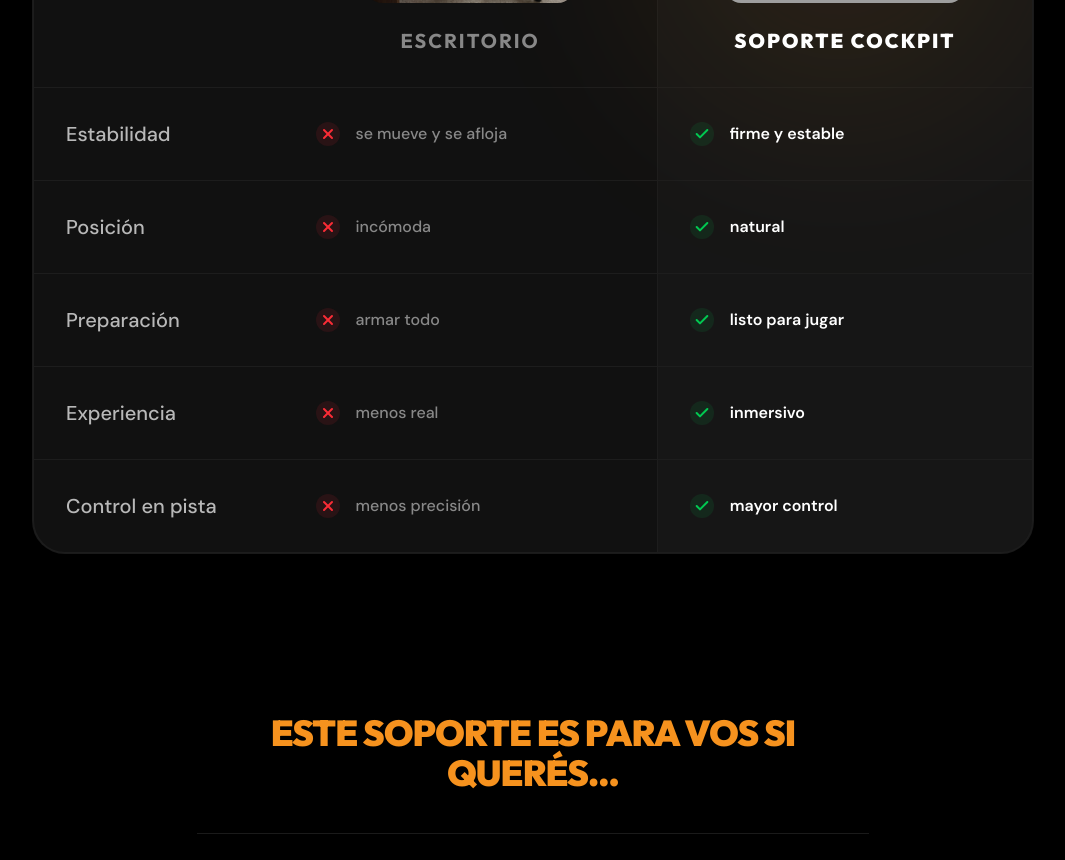
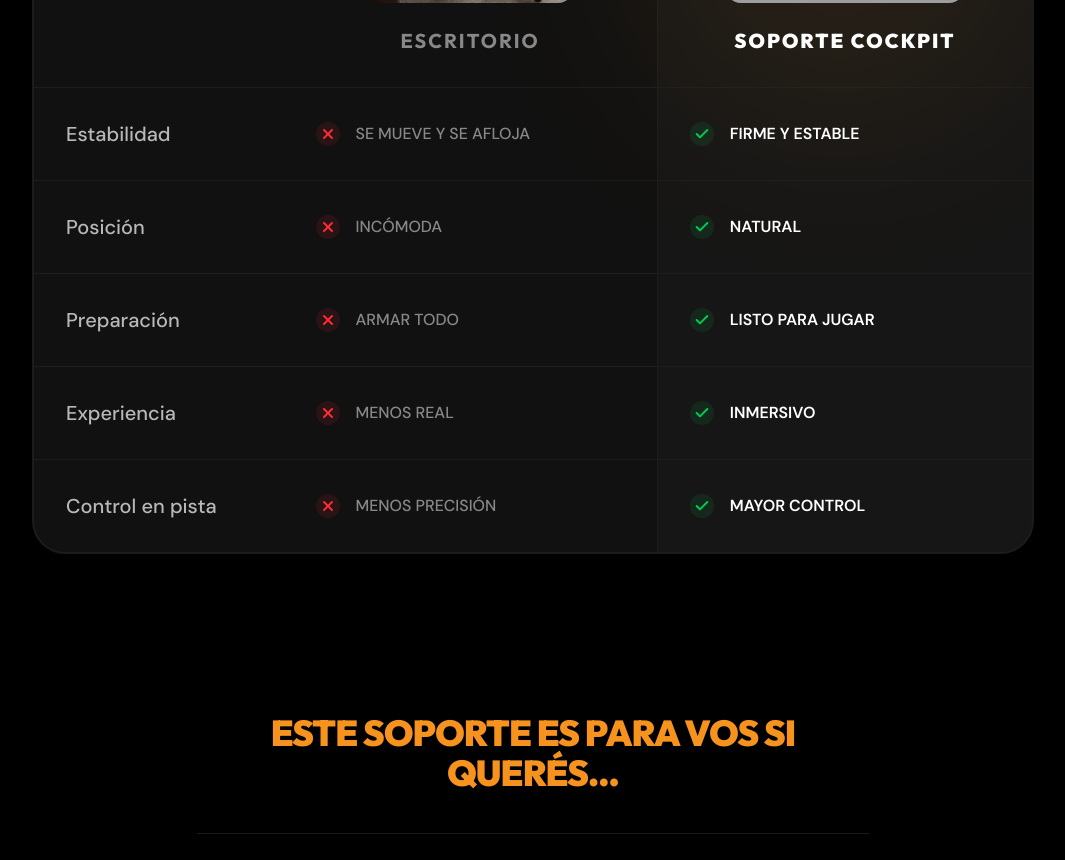
Before and after one commit to Karaba21/Cockpit, a Next.js app: page / in a window 1280 px wide. Shown: the part 1620-2480 px from the top of the page, without its empty margins (107-1172 px from the left). Built offline with nearby package versions, Linux system fonts and the light colour scheme; no server answers; grey boxes are pictures that could not be loaded.

Commit message:
mejora mayuscula y menos reseñas

```diff
--- a/src/app/producto/[handle]/page.tsx
+++ b/src/app/producto/[handle]/page.tsx
@@ -20,7 +20,7 @@ const generateFakeRating = (id: string) => {
         hash += id.charCodeAt(i);
     }
     const rating = 4.5 + ((hash % 51) / 100);
-    const reviews = 150 + (hash % 1000);
+    const reviews = 100 + (hash % 121);
 
     const finalRating = rating > 4.95 ? "5.0" : rating.toFixed(1);
     return { rating: finalRating, reviews };
--- a/src/components/home/ComparisonSection.tsx
+++ b/src/components/home/ComparisonSection.tsx
@@ -85,7 +85,7 @@ export default function ComparisonSection() {
                   <div className="flex items-center justify-center w-6 h-6 rounded-full bg-red-500/10 mb-1 md:mb-0">
                     <X className="w-3.5 h-3.5 md:w-4 md:h-4 text-red-500" strokeWidth={3} />
                   </div>
-                  <span className="text-white/50 text-[10px] md:text-base font-medium leading-tight font-dm-sans">
+                  <span className="text-white/50 text-[10px] md:text-base font-medium leading-tight font-dm-sans uppercase">
                     {row.escritorio}
                   </span>
                 </div>
@@ -94,7 +94,7 @@ export default function ComparisonSection() {
                   <div className="flex items-center justify-center w-6 h-6 rounded-full bg-green-500/10 mb-1 md:mb-0">
                     <Check className="w-3.5 h-3.5 md:w-4 md:h-4 text-green-500" strokeWidth={3} />
                   </div>
-                  <span className="text-white text-[10px] md:text-base font-semibold leading-tight font-dm-sans">
+                  <span className="text-white text-[10px] md:text-base font-semibold leading-tight font-dm-sans uppercase">
                     {row.soporte}
                   </span>
                 </div>
```
